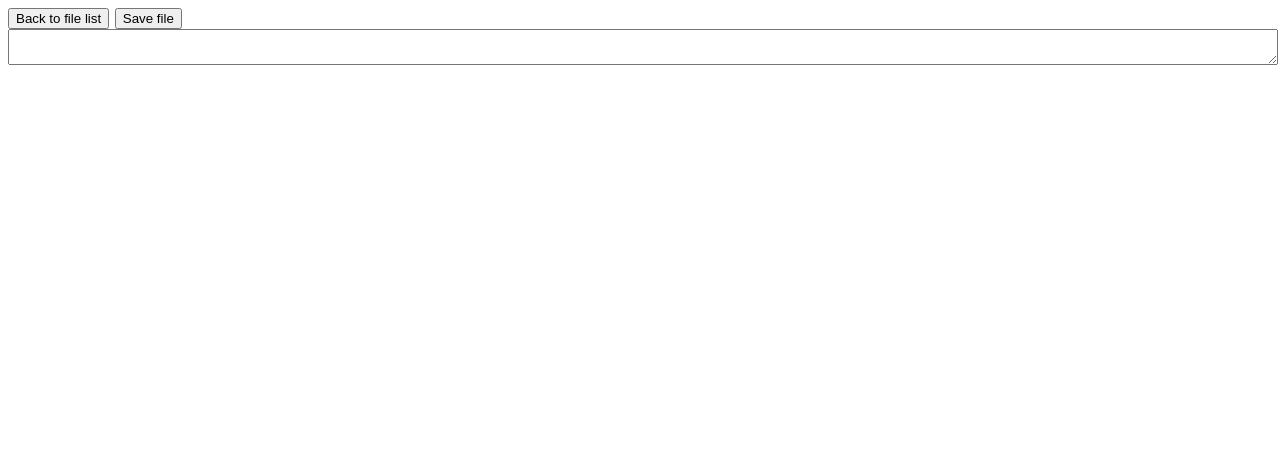
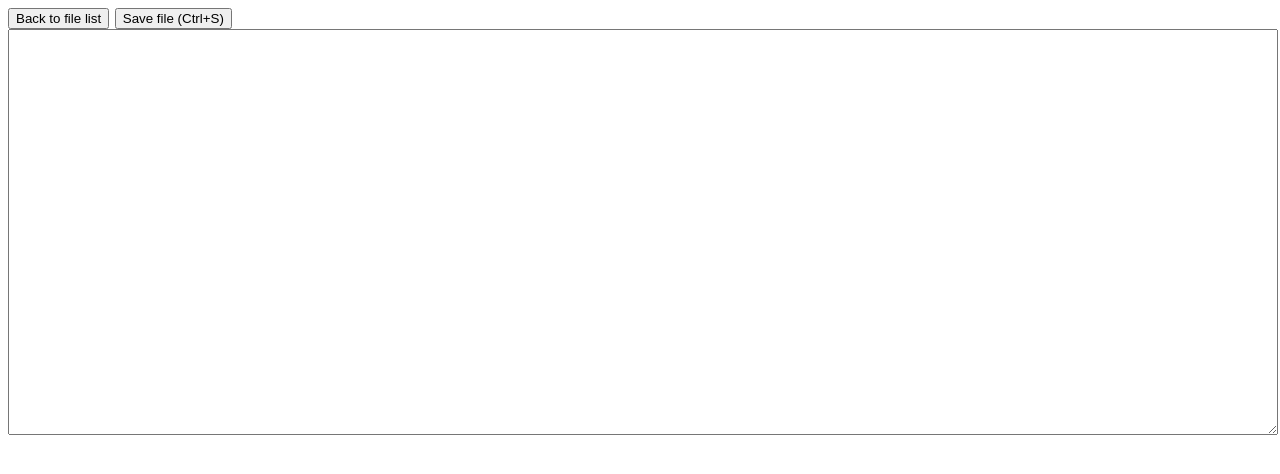
Before and after one commit to ThaaoBlues/dive, a Python web app: template templates/edit.html in a window 1280 px wide. Shown: the top 474 px of the page. Run offline with Jinja, Linux system fonts and the light colour scheme; the template is opened without the code that fills it: most values are stand-ins (such as "Sample title", 1, 10 or a date in 2020).

Commit message:
started ctrl+S shortcut but this is not working

```diff
--- a/static/drive.css
+++ b/static/drive.css
@@ -50,5 +50,8 @@ body{
 .auto-resize-textarea{
     width:100%;
     height: 100%;
+    min-width: 100%;
+    min-height: 400px;
+    overflow-y:scroll;
     white-space: pre-wrap;
 }
--- a/templates/edit.html
+++ b/templates/edit.html
@@ -11,7 +11,7 @@
 <body>
 
     <button onclick="window.history.back()">Back to file list</button>
-    <button onclick="send_file_update()">Save file</button>
+    <button onclick="send_file_update()">Save file (Ctrl+S)</button>
     <input id="file_name" name="file_name" hidden value="{{file['file_name']}}">
 
     <textarea id="file_content" class="auto-resize-textarea"></textarea>
@@ -39,6 +39,26 @@
                 alert(response["msg"]);
             });
         }
+
+
+        // bind Ctrl+S to file update
+        window.addEventListener("keypress", function(e) {
+            if (e.ctrlKey == e.keyCode) {
+                e.preventDefault();
+                isCtrl = true;
+                console.log("zsdvfdf");
+            }
+
+
+            if (e.keyCode == 83 && isCtrl){
+                e.preventDefault();
+                // your save logic goes here
+                //isCtrl = false;
+                alert(1);
+            }
+
+        });
+
     </script>
 </body>
 
```
